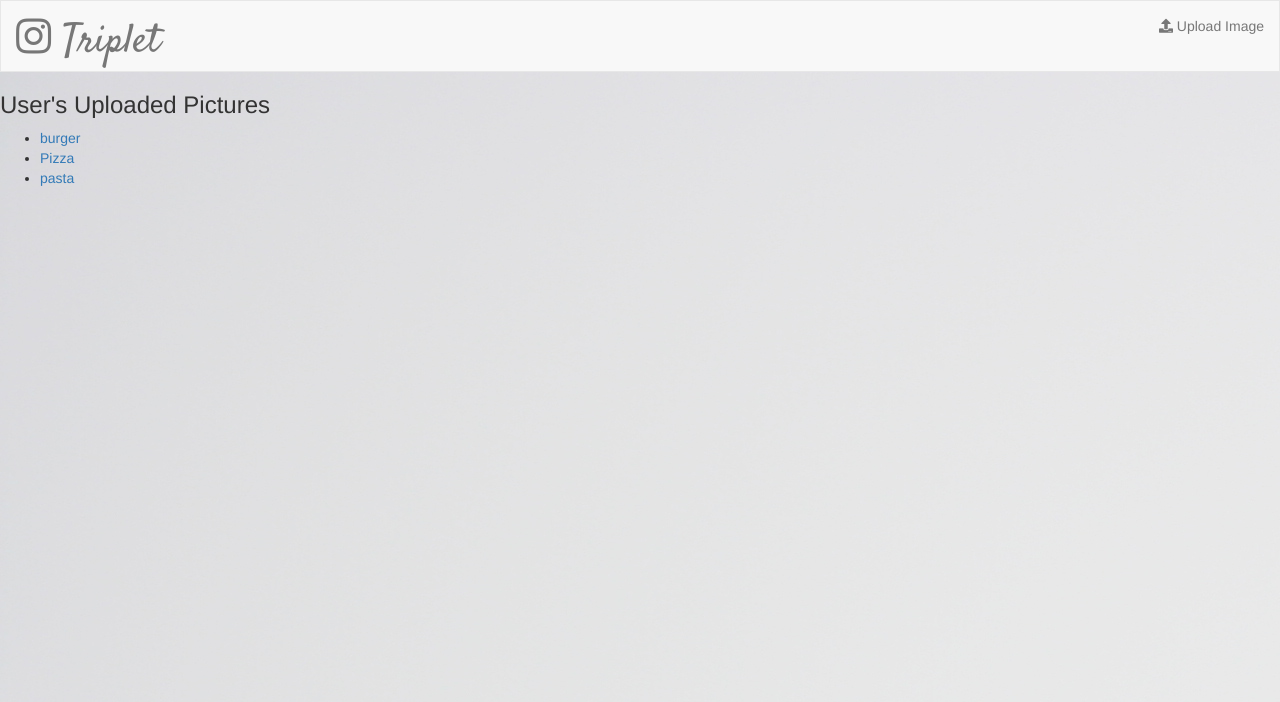
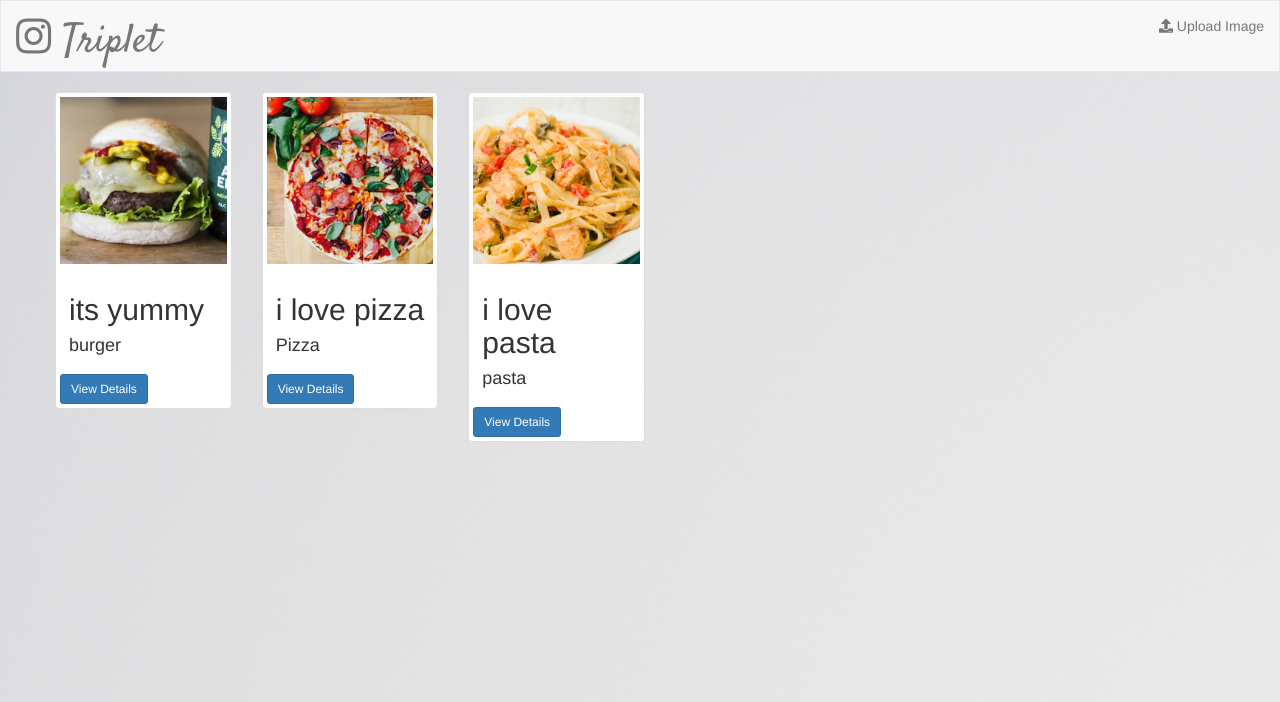
Before and after one commit to afrida67/Django-photo-uploading-website, a Django app: page /gallery/ in a window 1280 px wide. Shown: the top 702 px of the page. Run offline with Django 3.2, Linux system fonts and the light colour scheme; data comes from the database, SQL or seed files in the repository; both versions use the stored data as it was after the commit; some libraries are stand-ins or nearby versions.

Commit message:
view details added

```diff
--- a/gallery/templates/gallery/index.html
+++ b/gallery/templates/gallery/index.html
@@ -1,19 +1,27 @@
 {% extends 'gallery/base.html' %}
-   <title>{% block title%}User Photos{% endblock %}</title>
 
 {% block body%}
 
-{% if all_photos%}
-    <h3>User's Uploaded Pictures</h3>
-    <ul>
-        {% for album in all_photos %}
-            <li><a href="{% url 'gallery:detail' album.id %}">{{ album.hashtag }}</a></li>
-        {% endfor %}
-    </ul>
+        <ul>
+            {% for album in all_photos%}
 
-{% else %}
-    <h3>you have no pictures</h3>
+                <div class="col-sm-4 col-lg-2">
+                    <div class="thumbnail">
+                        <a href="{% url 'gallery:detail' album.id %}">
+                            <img src="{{ album.photo.url }}" class="img-responsive">
+                        </a>
+                        <div class="caption">
+                            <h2>{{ album.caption }}</h2>
+                            <h4>{{ album.hashtag }}</h4>
+                        </div>
 
-{% endif %}
+
+         <!-- View Details -->
+            <a href="{% url 'gallery:detail' album.id %}" class="btn btn-primary btn-sm" role="button">View Details</a>
+             </div>
+
+        </div>
+            {% endfor %}
+        </ul>
 
 {% endblock %}
```
Also changed, not shown: db.sqlite3, media/images.jpg (added), media/the-ultimate-beer-and-burger-pairing-guide-7-256x256.jpg (added).
